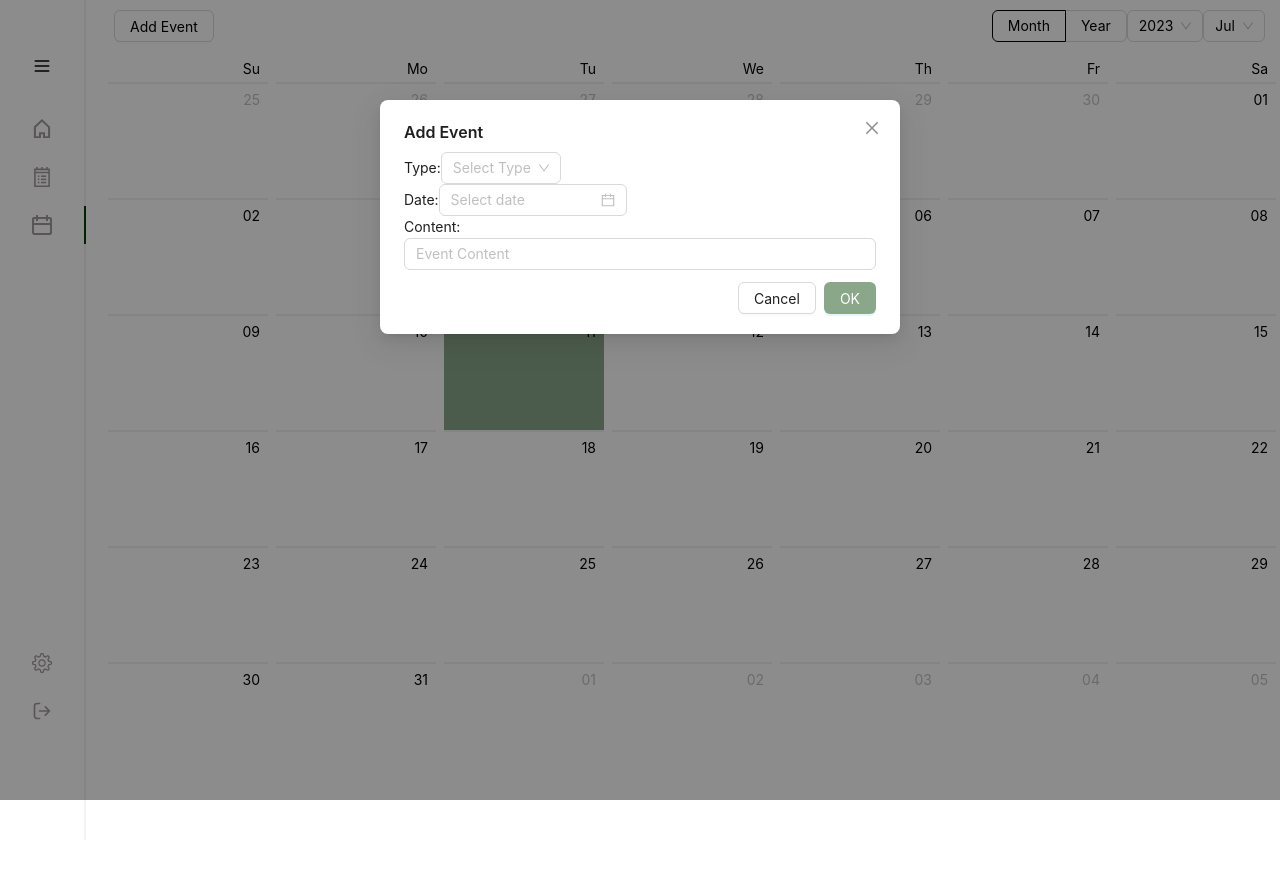
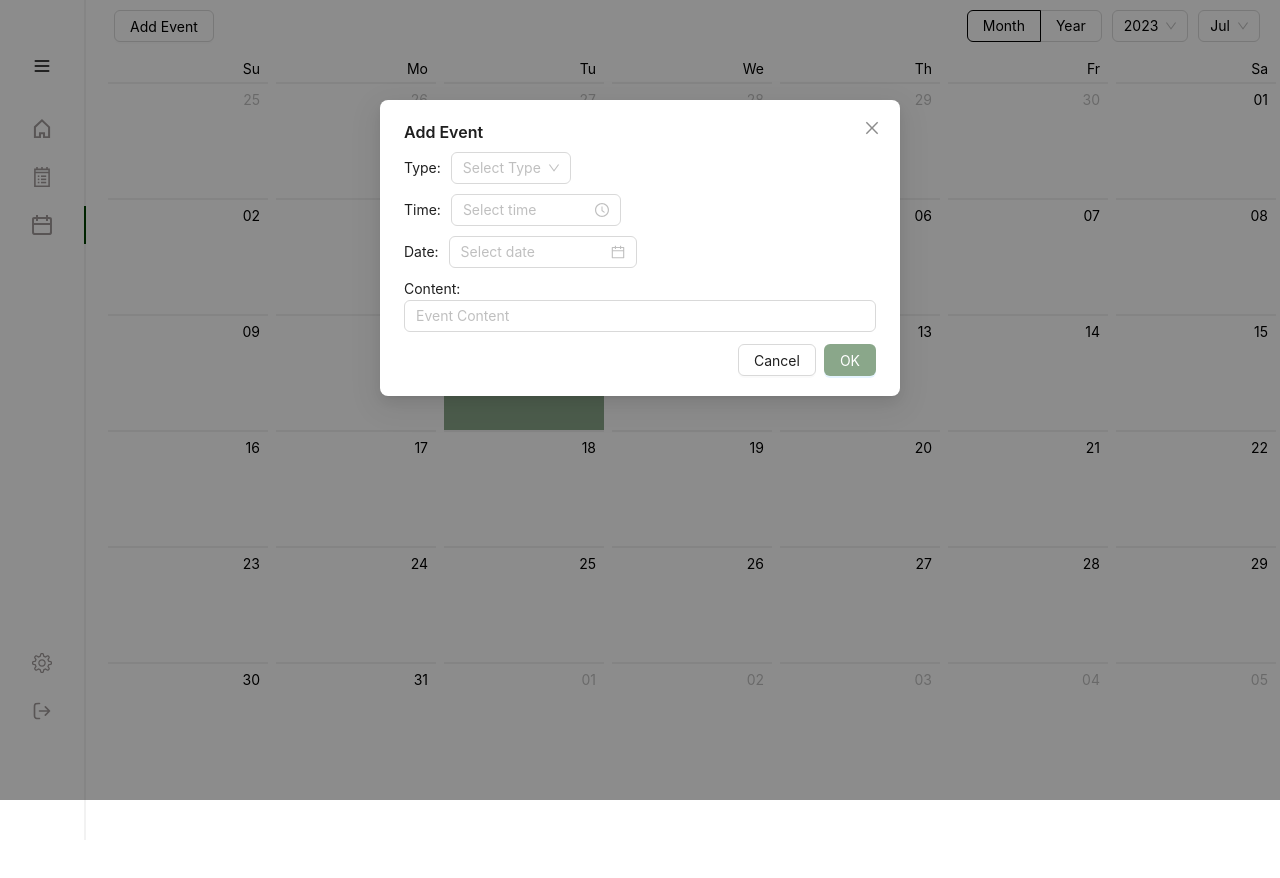
Before and after one commit to NadiiaNanivska/tasktracker-ui, a React (Create React App) app: page /calendar in a window 1280 px wide. Both pictures are taken after a click on the button "Add Event". Shown: the top 878 px of the page. Built offline with nearby package versions, Linux system fonts and the light colour scheme.

Commit message:
Added events list

```diff
--- a/src/components/Calendar.js
+++ b/src/components/Calendar.js
@@ -1,16 +1,25 @@
 import React, { useState } from 'react';
-import { Badge, Calendar, ConfigProvider, Modal, Input, Button, Select, DatePicker, Radio, Col, Row, theme } from 'antd';
+import { Badge, Calendar, ConfigProvider, Modal, Input, Button, Select, DatePicker, Radio, Col, Row, theme, TimePicker } from 'antd';
 import '../styles/CustomCalendar.css';
+import EventsList from './Eventslist';
 
 const { Option } = Select;
 
 const CustomCalendar = ({ isDarkMode }) => {
   const [isModalVisible, setIsModalVisible] = useState(false);
+  const [isEventsModalVisible, setIsEventsModalVisible] = useState(false);
   const [newEvent, setNewEvent] = useState(null);
   const [events, setEvents] = useState([]);
+  const [selectedDate, setSelectedDate] = useState(null);
+  const format = 'HH:mm';
 
   const handleOpenModal = () => {
     setIsModalVisible(true);
+  };
+
+  const handleOpenEventsModal = (date) => {
+    setSelectedDate(date);
+    setIsEventsModalVisible(true);
   };
 
   const handleCreateEvent = () => {
@@ -22,13 +31,15 @@ const CustomCalendar = ({ isDarkMode }) => {
   const getListData = (value) => {
     const date = value.date();
     const month = value.month();
+    const year = value.year();
 
     const filteredEvents = events.filter((event) => {
       const eventDate = new Date(event.date);
       const eventDay = eventDate.getDate();
       const eventMonth = eventDate.getMonth();
+      const eventYear = eventDate.getFullYear();
 
-      return eventDay === date && eventMonth === month;
+      return eventDay === date && eventMonth === month && eventYear === year;
     });
 
     return filteredEvents.map((event) => ({
@@ -89,16 +100,9 @@ const CustomCalendar = ({ isDarkMode }) => {
           padding: 10,
         }}
       >
-              <Row gutter={10} style={{
-                display: 'flex',
-                justifyContent: 'space-between',
-              }}>
+        <Row className='add-even-btn'>
           <Col><Button onClick={handleOpenModal}>Add Event</Button></Col>
-                <Row style={{
-                display: 'flex',
-                justifyContent: 'space-around',
-                paddingRight: 10
-              }}>
+          <Row className='calendar-controls' gutter={10}>
             <Col>
               <Radio.Group
                 onChange={(e) => onTypeChange(e.target.value)}
@@ -154,7 +158,7 @@ const CustomCalendar = ({ isDarkMode }) => {
           },
         }}
       >
-      <Calendar cellRender={cellRender}  headerRender={headerRender}/>
+        <Calendar cellRender={cellRender} headerRender={headerRender} onSelect={handleOpenEventsModal}/>
       </ConfigProvider>
       <ConfigProvider
         theme={{
@@ -166,34 +170,60 @@ const CustomCalendar = ({ isDarkMode }) => {
           onCancel={() => setIsModalVisible(false)}
           onOk={handleCreateEvent}
         >
-    <div>
-      <label>Type:</label>
+          <ConfigProvider
+        theme={{
+          token: {
+            colorPrimary: 'forestgreen',
+            colorBgContainer: isDarkMode ? '#444' : '#fff',
+            colorText: isDarkMode ? '#cccccc' : 'black',
+            colorBgElevated: isDarkMode ? '#444' : '#fff',
+            controlItemBgActive: '#00410075',
+            controlItemBgHover: '#0041003c',
+            colorLink: 'forestgreen',
+            colorLinkHover: '#00410075'
+          },
+        }}
+      >
+          <Row gutter={[0, 10]}>
+          <Col span={24}>
+            <label className='input-label'>Type:</label>
             <Select
+              className=''
               value={newEvent?.type}
               onChange={(value) => setNewEvent({ ...newEvent, type: value })}
               placeholder="Select Type"
             >
-        <Option value="warning">Warning</Option>
-        <Option value="success">Success</Option>
-        <Option value="error">Error</Option>
+              <Option value="warning">Minor</Option>
+              <Option value="success">Important</Option>
+              <Option value="error">Urgent</Option>
             </Select>
-    </div>
-    <div>
-      <label>Date:</label>
+          </Col>
+          <Col span={24}>
+          <label className='input-label'>Time:</label>
+          <TimePicker format={format}
+          value={newEvent?.time}
+          onChange={(time) => setNewEvent({ ...newEvent, time })}
+          />
+          </Col>
+          <Col span={24}>
+            <label className='input-label'>Date:</label>
             <DatePicker
               value={newEvent?.date}
               onChange={(date) => setNewEvent({ ...newEvent, date })}
             />
-    </div>
-    <div>
+          </Col>
+          <Col span={24}>
             <label>Content:</label>
             <Input
               value={newEvent?.content}
               onChange={(e) => setNewEvent({ ...newEvent, content: e.target.value })}
               placeholder="Event Content"
             />
-    </div>
+          </Col>
+          </Row>
+          </ConfigProvider>
         </Modal>
+        <EventsList isDarkMode={isDarkMode} isModalVisible={isEventsModalVisible} setIsModalVisible={setIsEventsModalVisible} date={selectedDate} dataList={events} />
       </ConfigProvider>
     </>
   );
--- /dev/null
+++ b/src/components/Eventslist.js
@@ -0,0 +1,66 @@
+import React from "react";
+import { Modal, List, ConfigProvider } from 'antd';
+
+const EventsList = ({ isModalVisible, setIsModalVisible, dataList, date, isDarkMode }) => {
+    const options = { hour: 'numeric', minute: 'numeric' };
+
+    const handleCancel = () => {
+        setIsModalVisible(false);
+    };
+
+    const selectedDate = new Date(date);
+    const filteredEvents = dataList.filter((item) => {
+        const eventDate = new Date(item.date);
+        const eventDay = eventDate.getDay();
+        const eventMonth = eventDate.getMonth();
+        const eventYear = eventDate.getFullYear();
+        return eventDay === selectedDate.getDay() && eventMonth === selectedDate.getMonth() && eventYear === selectedDate.getFullYear();
+    });
+
+    console.log(dataList)
+
+    const getTitleColor = (type) => {
+        switch (type) {
+            case 'warning':
+                return 'yellow';
+            case 'success':
+                return 'green';
+            case 'error':
+                return 'red';
+            default:
+                return 'black';
+        }
+    };
+
+    return (
+        <ConfigProvider
+        theme={{
+          token: {
+            colorBgElevated: isDarkMode ? '#444' : '#fff',
+          },
+        }}
+      >
+        <Modal
+            visible={isModalVisible}
+            title={new Date(date).toLocaleDateString()}
+            onCancel={handleCancel}
+            footer={null}
+        >
+            <List
+                itemLayout="horizontal"
+                dataSource={filteredEvents}
+                renderItem={(item) => (
+                    <List.Item>
+                        <List.Item.Meta
+                            title={<a className={`${getTitleColor(item.type)}`}>{item.content}</a>}
+                            description={new Date(item.time).toLocaleTimeString(undefined, options)}
+                        />
+                    </List.Item>
+                )}
+            />
+        </Modal>
+        </ConfigProvider>
+    );
+};
+
+export default EventsList;
--- a/src/styles/CustomCalendar.css
+++ b/src/styles/CustomCalendar.css
@@ -17,3 +17,34 @@
   .notes-month section {
     font-size: 28px;
   }
+
+.add-even-btn {
+  display: flex;
+  justify-content: space-between
+}
+
+.calendar-controls {
+  display: flex;
+  justify-content: space-around;
+  padding-right: 10px;
+}
+
+.input-label {
+  padding-right: 10px;
+}
+
+.yellow {
+  color: yellow!important;
+}
+
+.green {
+  color: green!important;
+}
+
+.red {
+  color: red!important;
+}
+
+.ant-select-selector:hover, .ant-select-selector:focus, .ant-picker:hover, .ant-picker:focus {
+  border-color: #A7C9B8!important;
+}
--- a/src/styles/Settings.css
+++ b/src/styles/Settings.css
@@ -187,7 +187,6 @@
     padding: 3px;
     font-size: 18px;
     font-family: Roboto, serif;
-    margin-left: 18px;
 }
 
 .change-photo-text {
```
Lines whose indentation alone changed are shown as unchanged.
